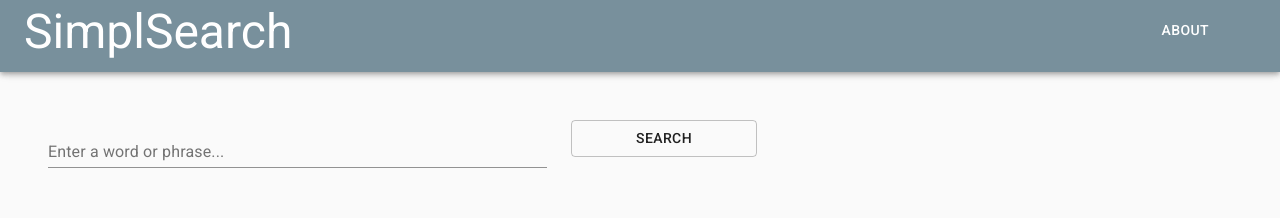
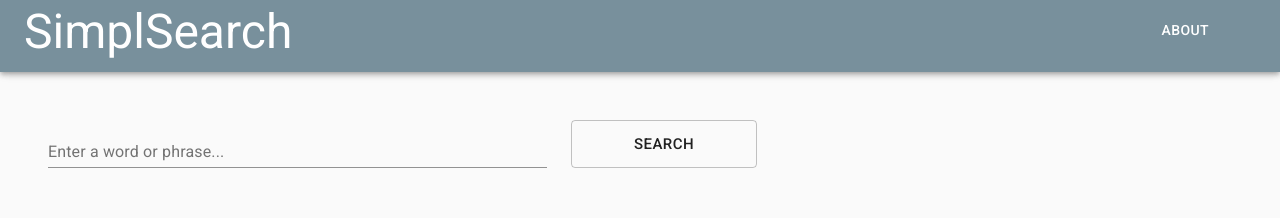
Before and after one commit to kristiancharb/SimplSearch-Frontend, a Next.js app: page / in a window 1280 px wide. Shown: the top 218 px of the page. Built offline with nearby package versions, Linux system fonts and the light colour scheme.

Commit message:
Fix search button alignment with text field

```diff
--- a/components/SearchBar.js
+++ b/components/SearchBar.js
@@ -29,7 +29,7 @@ const SearchBar = props => {
           <TextField id='standard-basic' label='Enter a word or phrase...' value={value} onChange={handleChange} fullWidth/>
         </Grid>
         <Grid item xs={buttonXs}>
-          <Button type='submit' variant='outlined' fullWidth>Search</Button>
+          <Button type='submit' size='large' variant='outlined' style={{padding: '10px 21px'}} fullWidth>Search</Button>
         </Grid>
       </Grid>
     </form>
```
